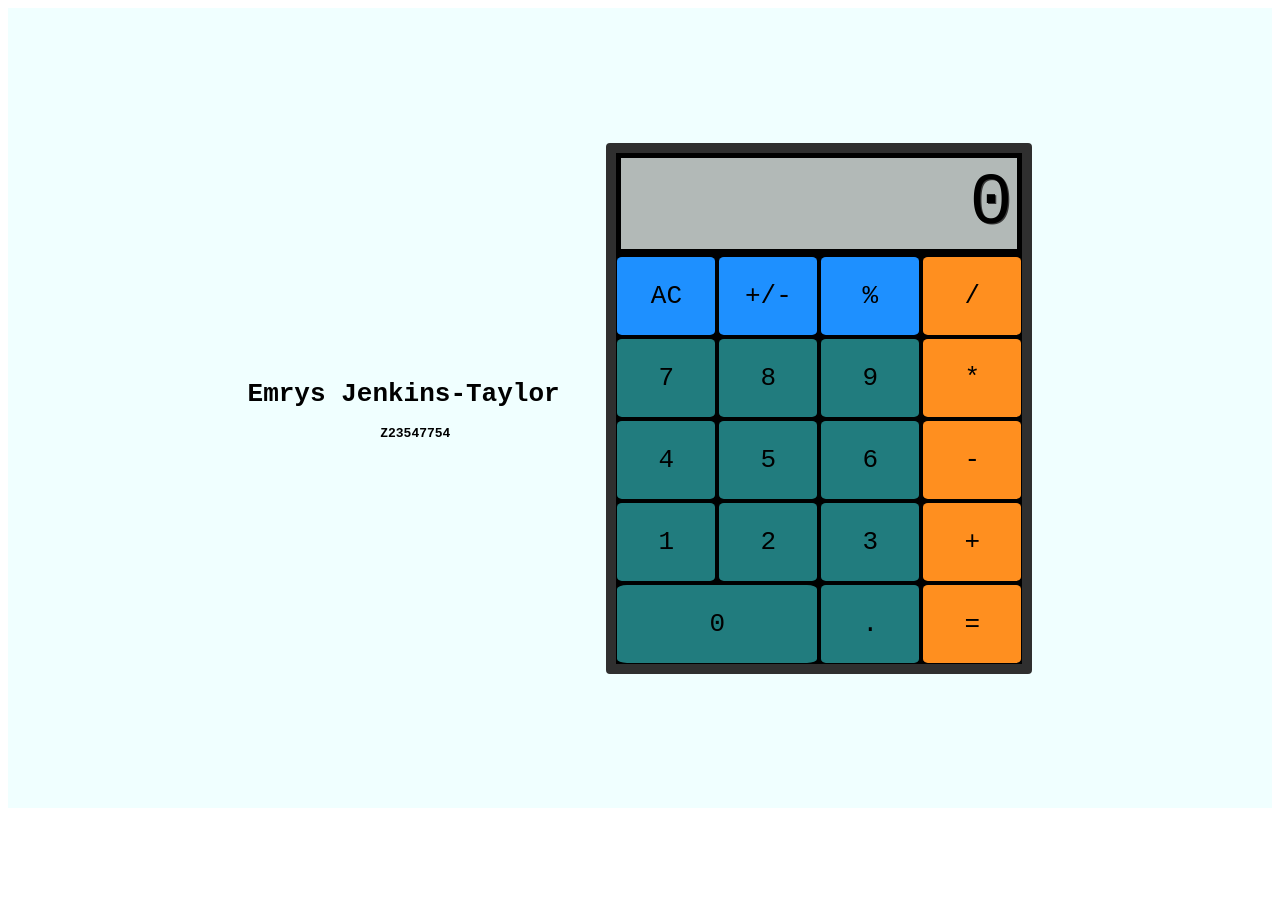
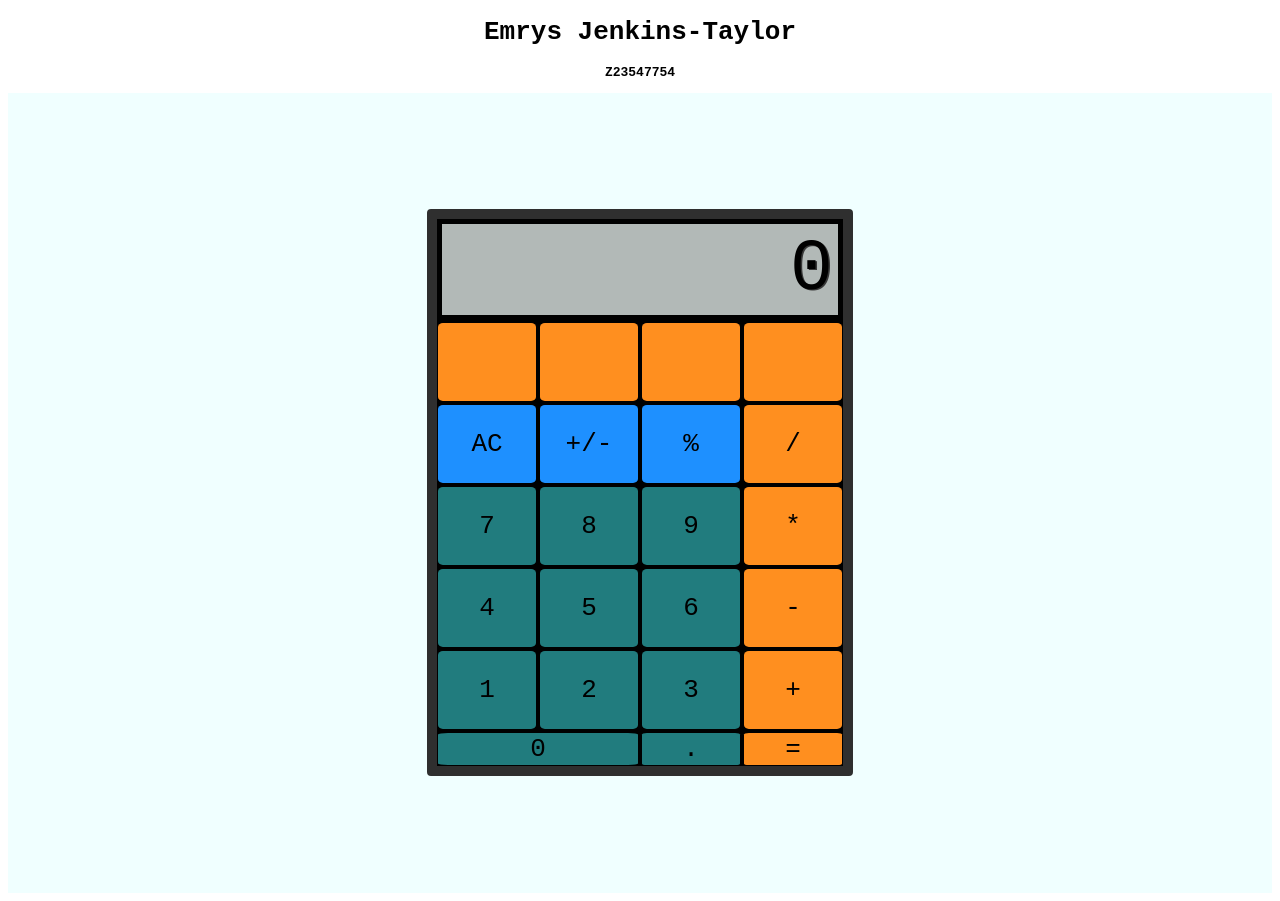
Before and after one commit to cop4808-spring-2023-fullstack-web/cop4808-git-and-github-fundamentals-EmrysJT, a plain HTML site: page index.html in a window 1280 px wide. Before the commit the page ends 816 px from the top, so only its background shows below. Drawn offline with Linux system fonts and the light colour scheme.

Commit message:
added new row of buttons

```diff
--- a/index.html
+++ b/index.html
@@ -6,12 +6,18 @@
     <title>CALC YA LATER</title>
     <link href="./styles/style.css" rel="stylesheet" type="text/css">
     </head>
+    <header class='page header'>
+        <h1>Emrys Jenkins-Taylor</h1>
+        <p><b>Z23547754</b></p>
+    </header>
     <body data-new-gr-c-s-check-loaded="14.1094.0" data-gr-ext-installed="">
         <main id="calc">
-            <div><h1>Emrys Jenkins-Taylor&nbsp&nbsp&nbsp</h1>
-            <p><b>Z23547754</b>&nbsp&nbsp&nbsp</p></div>
             <div id="container">
                 <div id="display">0</div>
+                <button type="button" class="operator" value="x^2" ></button>
+                <button type="button" class="operator" value="x^3" ></button>
+                <button type="button" class="operator" value="1/x" ></button>
+                <button type="button" class="operator" value="10^x"></button>
                 <button type="button" class="clear" value="clear" data-key="8">AC</button>
                 <button type="button" class="sign" value="sign" data-key="192">+/-</button>
                 <button type="button" class="percent" value="percent" data-key="80">%</button>
```
Also changed, not shown: 2 other files.
